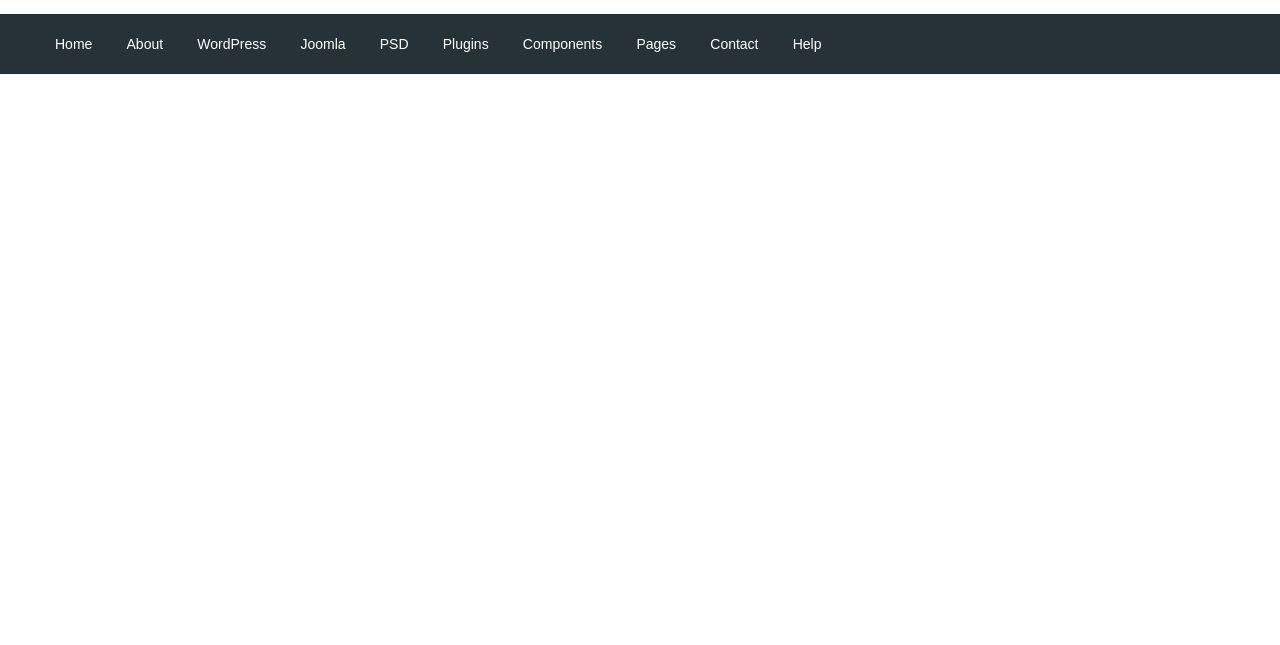
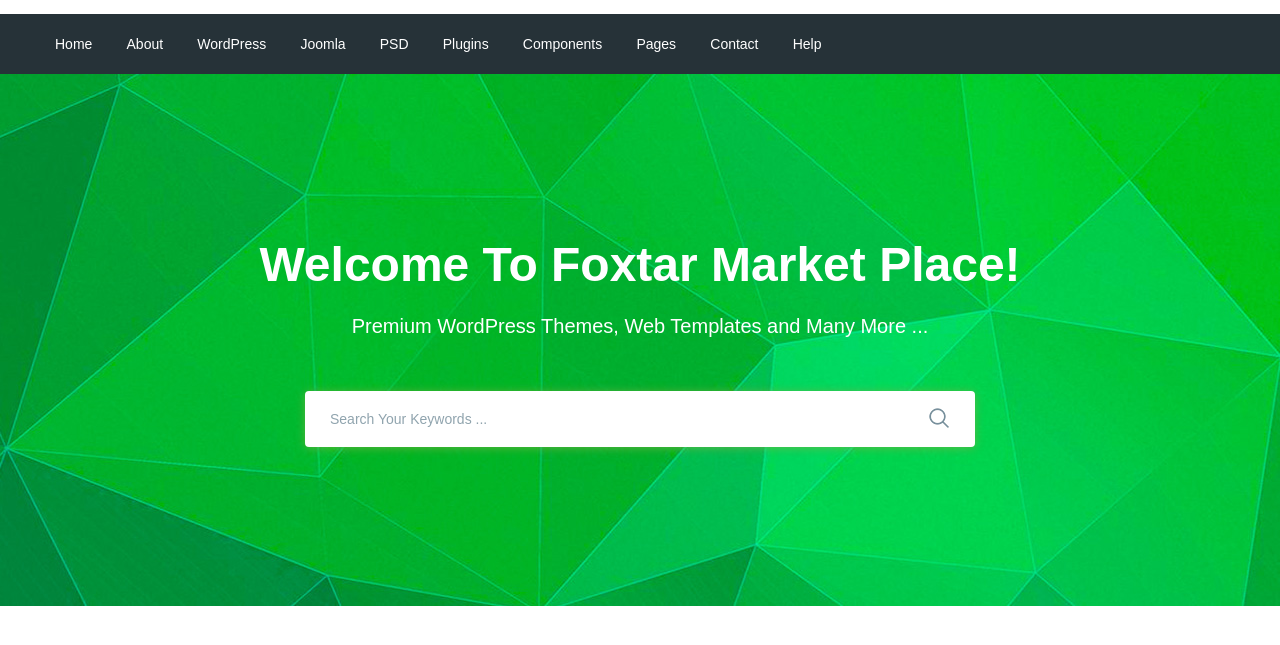
Before and after one commit to kis-kis/moderno-market, a website: page app/index.html in a window 1280 px wide. Shown: the part 77-722 px from the top of the page. Drawn offline with nearby package versions, Linux system fonts and the light colour scheme; files that its build step writes are made by us from their sources.

Commit message:
added searcg section

```diff
--- a/app/index.html
+++ b/app/index.html
@@ -96,6 +96,26 @@
             </div>
         </div>
     </header>
+    <section class="search" style="background-image: url(images/search-bg.jpg);">
+        <div class="container">
+            <div class="search__inner">
+                <div class="search__inner-title">
+                    Welcome To Foxtar Market Place!
+                </div>
+                <div class="search__inner-text">
+                    Premium WordPress Themes, Web Templates and Many More ...
+                </div>
+                <div class="search__inner-form">
+                    <form>
+                        <input type="text" placeholder="Search Your Keywords ..." required>
+                        <button type="submit">
+                            <img src="images/icons/search.png" alt="">
+                        </button>
+                    </form>
+                </div>
+            </div>
+        </div>
+    </section>
 
     <script src="https://ajax.googleapis.com/ajax/libs/jquery/3.4.1/jquery.min.js"></script>
     <script src="js/libs.min.js"></script>
--- a/app/scss/style.scss
+++ b/app/scss/style.scss
@@ -50,3 +50,53 @@
        font-size: 14px;
     }
 }
+.search{
+    background-repeat: no-repeat;
+    background-size: cover;
+    background-position: center;
+    min-height: 532px;
+}
+.search__inner{
+    padding: 155px 0 100px;
+    color: #fff;
+    text-align: center;
+    &-title{
+        margin-bottom: 10px;
+        font-size: 48px;
+        font-weight: 700;
+        line-height: 72px;
+    }
+    &-text{
+        margin-bottom: 50px;
+        font-size: 20px;
+        font-weight: 500;
+        line-height: 30px;
+    }
+    &-form{
+        max-width: 670px;
+        margin: 0 auto;
+        position: relative;
+        input{
+            display: block;
+            width: 100%;
+            box-shadow: 0px 1px 10px 0px rgba(124, 178, 64, 0.75);
+            border-radius: 4px;
+            height: 56px;
+            border: none;
+            font-size: 14px;
+            font-weight: 500;
+            padding-left: 25px;
+            padding-right: 60px;
+            &::placeholder{
+                color: #90a4ae;
+            }
+        }
+        button{
+            position: absolute;
+            border: none;
+            background-color: transparent;
+            right: 20px;
+            top: 16px;
+        }
+    }
+}
```
Also changed, not shown: app/images/icons/search.png (added), app/images/icons/search.svg (added), app/images/search-bg.jpg (added).
